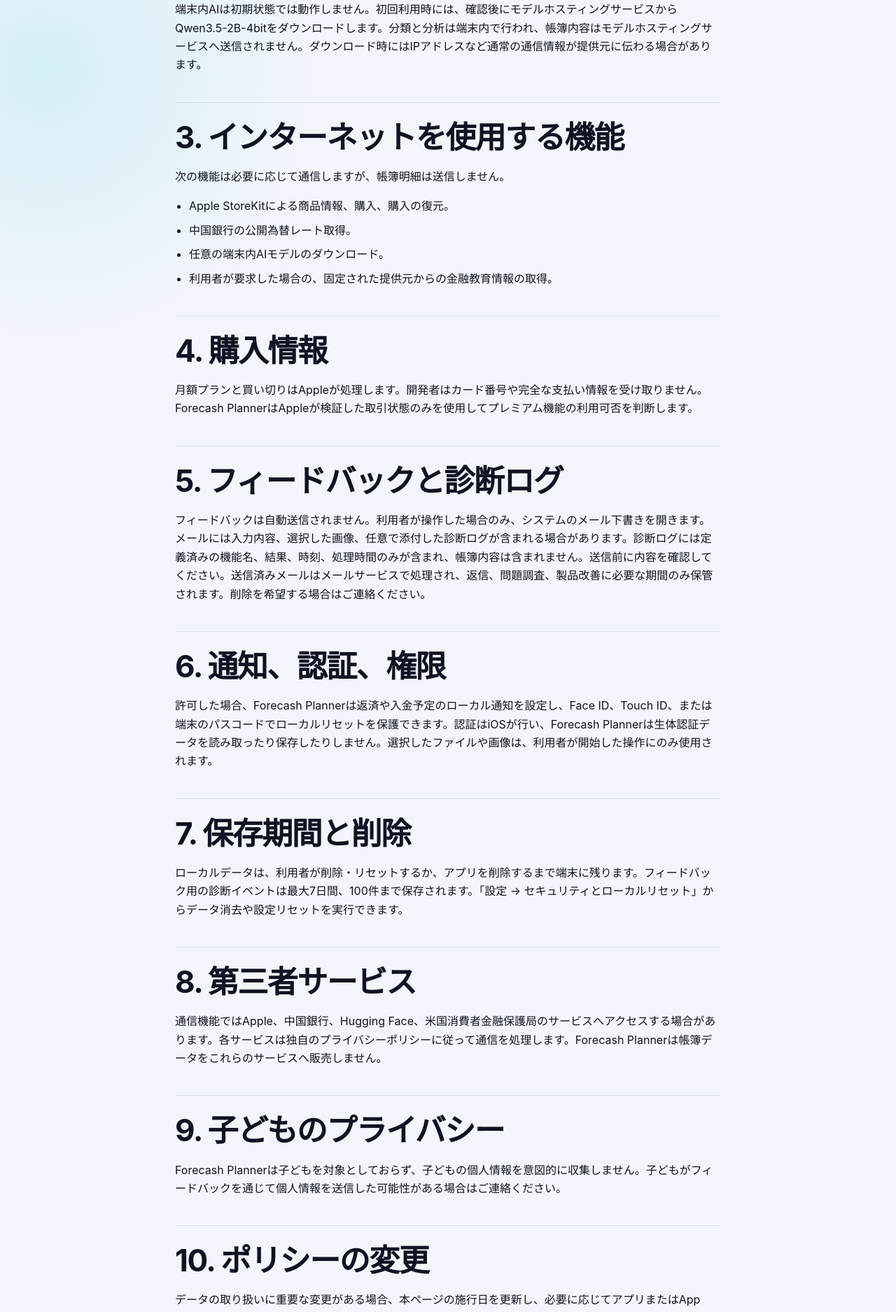
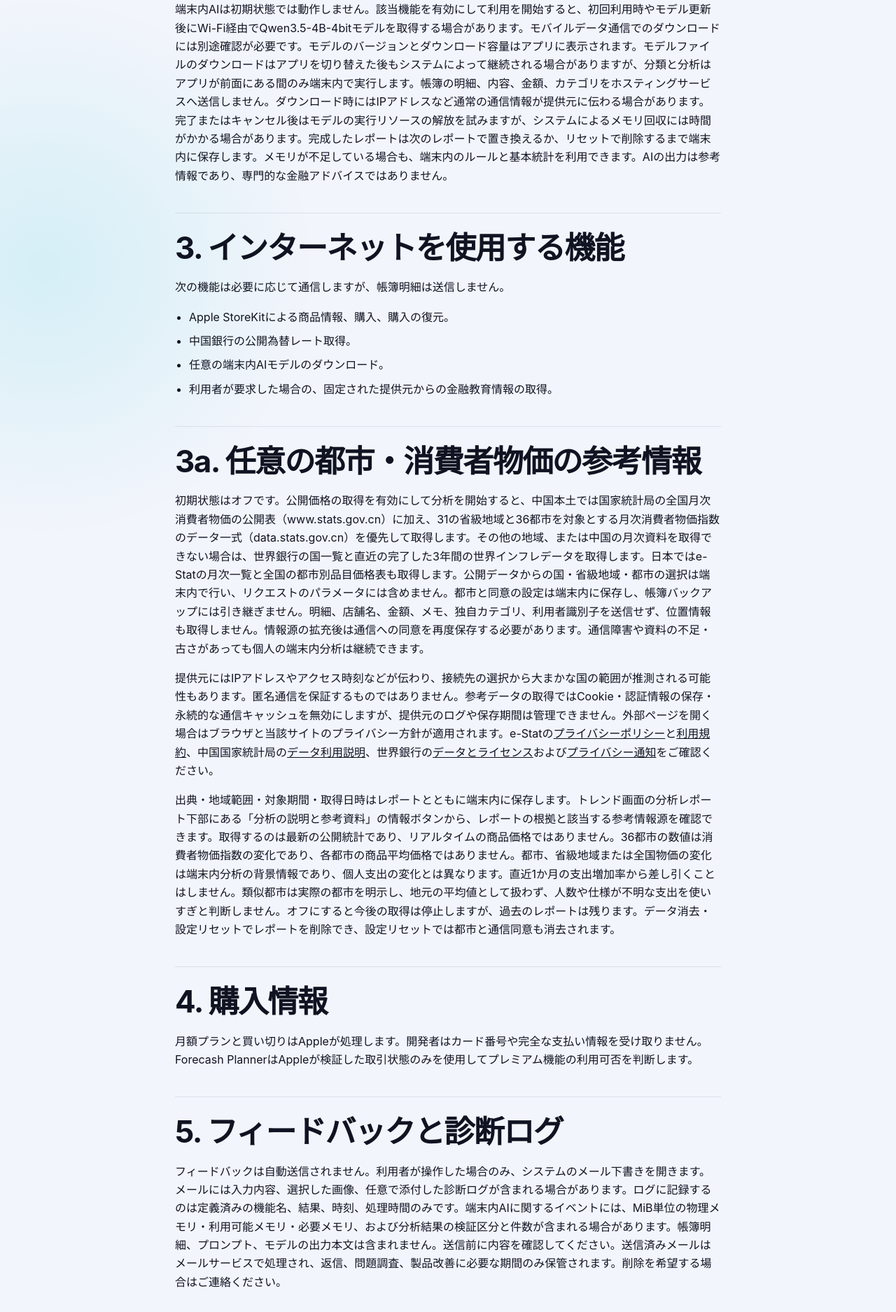
Before and after one commit to SuperZcat/yujian-support, a plain HTML site: page ja/privacy.html in a window 1280 px wide. Shown: the part 758-2633 px from the top of the page at 70% size. Drawn offline with Linux system fonts and the light colour scheme.

Commit message:
Update Japanese privacy policy for on-device AI and price references

```diff
--- a/ja/privacy.html
+++ b/ja/privacy.html
@@ -3,15 +3,16 @@
 <head><meta charset="utf-8"><meta name="viewport" content="width=device-width, initial-scale=1"><meta name="description" content="Forecash Plannerアプリのプライバシーポリシー。"><title>プライバシーポリシー · Forecash Planner</title><link rel="icon" href="../assets/app-icon.png"><link rel="stylesheet" href="../styles.css"></head>
 <body>
   <header class="site-header"><nav class="nav shell" aria-label="メインナビゲーション"><a class="brand" href="index.html"><img src="../assets/app-icon.png" alt="Forecash Plannerのアプリアイコン"><span>Forecash Plannerサポート</span></a><div class="nav-links"><a href="index.html">サポートへ戻る</a></div><div class="language-links" aria-label="言語"><a href="../privacy.html">中</a><a href="../en/privacy.html">EN</a><a href="privacy.html" aria-current="page">日</a></div></nav></header>
-  <main class="legal shell"><p class="eyebrow">Privacy Policy</p><h1>プライバシーポリシー</h1><p class="meta">施行日：2026年9月21日</p><p>Forecash Plannerはプライバシーを大切にします。本ポリシーでは、Forecash Plannerアプリにおけるデータの取り扱いについて説明します。Forecash Plannerはアカウント登録を必要とせず、広告、第三者の広告トラッキング、行動分析ツールを使用しません。</p>
+  <main class="legal shell"><p class="eyebrow">Privacy Policy</p><h1>プライバシーポリシー</h1><p class="meta">施行日：2026年9月27日</p><p>Forecash Plannerはプライバシーを大切にします。本ポリシーでは、Forecash Plannerアプリにおけるデータの取り扱いについて説明します。Forecash Plannerはアカウント登録を必要とせず、広告、第三者の広告トラッキング、行動分析ツールを使用しません。</p>
     <section><h2>1. 端末内に保存されるデータ</h2><p>明細、カテゴリ、設定、添付ファイル、分析結果、および関連する帳簿データは、初期設定で端末内に保存されます。Forecash PlannerはiCloud同期を提供せず、これらを開発者のサーバーへ自動送信しません。バックアップやExcelファイルは利用者自身が書き出し、管理・共有できます。</p></section>
-    <section><h2>2. 端末内AI</h2><p>端末内AIは初期状態では動作しません。初回利用時には、確認後にモデルホスティングサービスからQwen3.5-2B-4bitをダウンロードします。分類と分析は端末内で行われ、帳簿内容はモデルホスティングサービスへ送信されません。ダウンロード時にはIPアドレスなど通常の通信情報が提供元に伝わる場合があります。</p></section>
+    <section><h2>2. 端末内AI</h2><p>端末内AIは初期状態では動作しません。該当機能を有効にして利用を開始すると、初回利用時やモデル更新後にWi-Fi経由でQwen3.5-4B-4bitモデルを取得する場合があります。モバイルデータ通信でのダウンロードには別途確認が必要です。モデルのバージョンとダウンロード容量はアプリに表示されます。モデルファイルのダウンロードはアプリを切り替えた後もシステムによって継続される場合がありますが、分類と分析はアプリが前面にある間のみ端末内で実行します。帳簿の明細、内容、金額、カテゴリをホスティングサービスへ送信しません。ダウンロード時にはIPアドレスなど通常の通信情報が提供元に伝わる場合があります。完了またはキャンセル後はモデルの実行リソースの解放を試みますが、システムによるメモリ回収には時間がかかる場合があります。完成したレポートは次のレポートで置き換えるか、リセットで削除するまで端末内に保存します。メモリが不足している場合も、端末内のルールと基本統計を利用できます。AIの出力は参考情報であり、専門的な金融アドバイスではありません。</p></section>
     <section><h2>3. インターネットを使用する機能</h2><p>次の機能は必要に応じて通信しますが、帳簿明細は送信しません。</p><ul><li>Apple StoreKitによる商品情報、購入、購入の復元。</li><li>中国銀行の公開為替レート取得。</li><li>任意の端末内AIモデルのダウンロード。</li><li>利用者が要求した場合の、固定された提供元からの金融教育情報の取得。</li></ul></section>
+    <section><h2>3a. 任意の都市・消費者物価の参考情報</h2><p>初期状態はオフです。公開価格の取得を有効にして分析を開始すると、中国本土では国家統計局の全国月次消費者物価の公開表（www.stats.gov.cn）に加え、31の省級地域と36都市を対象とする月次消費者物価指数のデータ一式（data.stats.gov.cn）を優先して取得します。その他の地域、または中国の月次資料を取得できない場合は、世界銀行の国一覧と直近の完了した3年間の世界インフレデータを取得します。日本ではe-Statの月次一覧と全国の都市別品目価格表も取得します。公開データからの国・省級地域・都市の選択は端末内で行い、リクエストのパラメータには含めません。都市と同意の設定は端末内に保存し、帳簿バックアップには引き継ぎません。明細、店舗名、金額、メモ、独自カテゴリ、利用者識別子を送信せず、位置情報も取得しません。情報源の拡充後は通信への同意を再度保存する必要があります。通信障害や資料の不足・古さがあっても個人の端末内分析は継続できます。</p><p>提供元にはIPアドレスやアクセス時刻などが伝わり、接続先の選択から大まかな国の範囲が推測される可能性もあります。匿名通信を保証するものではありません。参考データの取得ではCookie・認証情報の保存・永続的な通信キャッシュを無効にしますが、提供元のログや保存期間は管理できません。外部ページを開く場合はブラウザと当該サイトのプライバシー方針が適用されます。e-Statの<a href="https://www.e-stat.go.jp/privacy">プライバシーポリシー</a>と<a href="https://www.e-stat.go.jp/terms-of-use">利用規約</a>、中国国家統計局の<a href="https://www.stats.gov.cn/wzgl/202302/t20230217_1912857.html">データ利用説明</a>、世界銀行の<a href="https://data.worldbank.org/indicator/FP.CPI.TOTL.ZG">データとライセンス</a>および<a href="https://www.worldbank.org/ext/en/legal/world-bank-group-privacy-notice">プライバシー通知</a>をご確認ください。</p><p>出典・地域範囲・対象期間・取得日時はレポートとともに端末内に保存します。トレンド画面の分析レポート下部にある「分析の説明と参考資料」の情報ボタンから、レポートの根拠と該当する参考情報源を確認できます。取得するのは最新の公開統計であり、リアルタイムの商品価格ではありません。36都市の数値は消費者物価指数の変化であり、各都市の商品平均価格ではありません。都市、省級地域または全国物価の変化は端末内分析の背景情報であり、個人支出の変化とは異なります。直近1か月の支出増加率から差し引くことはしません。類似都市は実際の都市を明示し、地元の平均値として扱わず、人数や仕様が不明な支出を使いすぎと判断しません。オフにすると今後の取得は停止しますが、過去のレポートは残ります。データ消去・設定リセットでレポートを削除でき、設定リセットでは都市と通信同意も消去されます。</p></section>
     <section><h2>4. 購入情報</h2><p>月額プランと買い切りはAppleが処理します。開発者はカード番号や完全な支払い情報を受け取りません。Forecash PlannerはAppleが検証した取引状態のみを使用してプレミアム機能の利用可否を判断します。</p></section>
-    <section><h2>5. フィードバックと診断ログ</h2><p>フィードバックは自動送信されません。利用者が操作した場合のみ、システムのメール下書きを開きます。メールには入力内容、選択した画像、任意で添付した診断ログが含まれる場合があります。診断ログには定義済みの機能名、結果、時刻、処理時間のみが含まれ、帳簿内容は含まれません。送信前に内容を確認してください。送信済みメールはメールサービスで処理され、返信、問題調査、製品改善に必要な期間のみ保管されます。削除を希望する場合はご連絡ください。</p></section>
+    <section><h2>5. フィードバックと診断ログ</h2><p>フィードバックは自動送信されません。利用者が操作した場合のみ、システムのメール下書きを開きます。メールには入力内容、選択した画像、任意で添付した診断ログが含まれる場合があります。ログに記録するのは定義済みの機能名、結果、時刻、処理時間のみです。端末内AIに関するイベントには、MiB単位の物理メモリ・利用可能メモリ・必要メモリ、および分析結果の検証区分と件数が含まれる場合があります。帳簿明細、プロンプト、モデルの出力本文は含まれません。送信前に内容を確認してください。送信済みメールはメールサービスで処理され、返信、問題調査、製品改善に必要な期間のみ保管されます。削除を希望する場合はご連絡ください。</p></section>
     <section><h2>6. 通知、認証、権限</h2><p>許可した場合、Forecash Plannerは返済や入金予定のローカル通知を設定し、Face ID、Touch ID、または端末のパスコードでローカルリセットを保護できます。認証はiOSが行い、Forecash Plannerは生体認証データを読み取ったり保存したりしません。選択したファイルや画像は、利用者が開始した操作にのみ使用されます。</p></section>
     <section><h2>7. 保存期間と削除</h2><p>ローカルデータは、利用者が削除・リセットするか、アプリを削除するまで端末に残ります。フィードバック用の診断イベントは最大7日間、100件まで保存されます。「設定 → セキュリティとローカルリセット」からデータ消去や設定リセットを実行できます。</p></section>
-    <section><h2>8. 第三者サービス</h2><p>通信機能ではApple、中国銀行、Hugging Face、米国消費者金融保護局のサービスへアクセスする場合があります。各サービスは独自のプライバシーポリシーに従って通信を処理します。Forecash Plannerは帳簿データをこれらのサービスへ販売しません。</p></section>
+    <section><h2>8. 第三者サービス</h2><p>通信機能ではApple、中国銀行、Hugging Face、米国消費者金融保護局、および上述の任意の参考情報源である中国国家統計局・世界銀行・e-Statのサービスへアクセスする場合があります。各サービスは独自のプライバシーポリシーに従って通信を処理します。Forecash Plannerは帳簿データをこれらのサービスへ販売しません。</p></section>
     <section><h2>9. 子どものプライバシー</h2><p>Forecash Plannerは子どもを対象としておらず、子どもの個人情報を意図的に収集しません。子どもがフィードバックを通じて個人情報を送信した可能性がある場合はご連絡ください。</p></section>
     <section><h2>10. ポリシーの変更</h2><p>データの取り扱いに重要な変更がある場合、本ページの施行日を更新し、必要に応じてアプリまたはApp Storeの情報で説明します。</p></section>
     <section><h2>11. お問い合わせ</h2><p>本ポリシーに関するご質問は <a href="mailto:tztaozhang@outlook.com">tztaozhang@outlook.com</a> までお送りください。</p></section>
```
